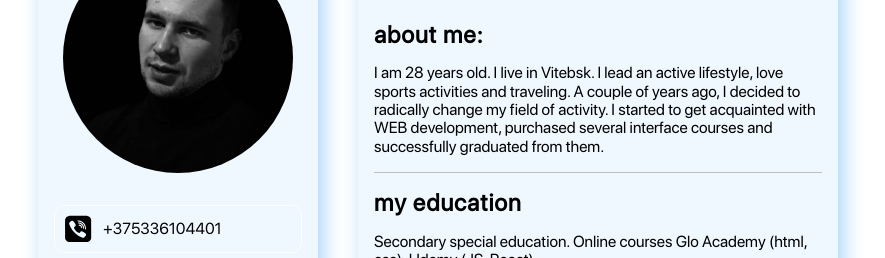
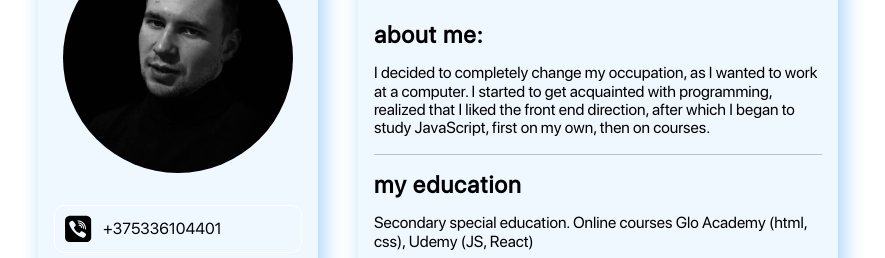
Before and after one commit to RomanDyukoff/My-CV, a plain HTML site: page index.html in a window 1280 px wide. Shown: the part 158-416 px from the top of the page, without its empty margins (202-1087 px from the left). Drawn offline with Linux system fonts and the light colour scheme.

Commit message:
Update index.html

```diff
--- a/index.html
+++ b/index.html
@@ -64,7 +64,7 @@
             <div class="about line">
               <h3 class="about__title title">about me:</h3>
               <p class="about__text">
-                I am 28 years old. I live in Vitebsk. I lead an active lifestyle, love sports activities and traveling. A couple of years ago, I decided to radically change my field of activity. I started to get acquainted with WEB development, purchased several interface courses and successfully graduated from them.
+                I decided to completely change my occupation, as I wanted to work at a computer. I started to get acquainted with programming, realized that I liked the front end direction, after which I began to study JavaScript, first on my own, then on courses.
               </p>
             </div>
             <div class="education line">
```
